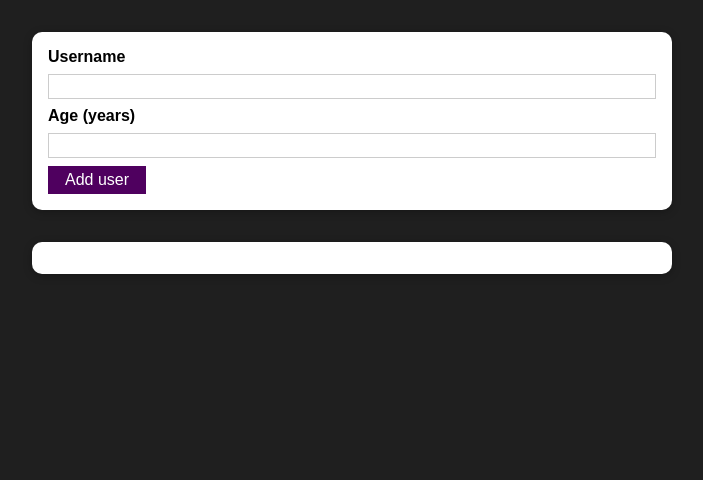
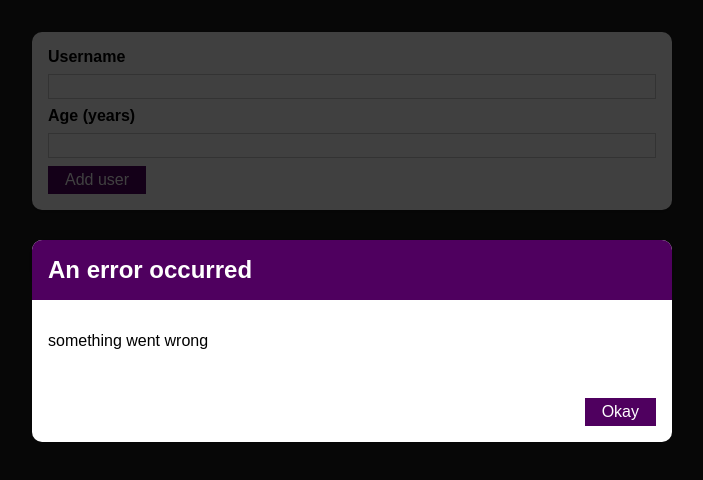
Before and after one commit to dnlstronge/AddUserProj, a React (Create React App) app: page / in a window 1280 px wide. Shown: the top 480 px of the page, without its empty margins (288-991 px from the left). Built offline with nearby package versions, Linux system fonts and the light colour scheme.

Commit message:
[x] - completed modal - now appears in browser [] - todo - render modal condtional [] - add functionality to button to close modal

```diff
--- a/src/components/UI/ErrorModal.js
+++ b/src/components/UI/ErrorModal.js
@@ -3,6 +3,8 @@ import Button from "./Button"
 import classes from "./ErrorModal.module.css"
 
 const ErrorModal = (props) => {
+
+    return (<div className={classes.backdrop}>
         <Card className={classes.modal}>
             <header className={classes.header}>
                 <h2>{props.title}</h2>
@@ -10,10 +12,11 @@ const ErrorModal = (props) => {
             <div className={classes.content}>
                 <p>{props.message}</p>
             </div>
-            <footer className={classes.action}>
+            <footer className={classes.actions}>
                 <Button>Okay</Button>
             </footer>
         </Card>
+    </div>)
 }
 
 export default ErrorModal;
--- a/src/components/users/Adduser.js
+++ b/src/components/users/Adduser.js
@@ -3,6 +3,7 @@ import { useState } from 'react'
 import Card from '../UI/Card'
 import classes from './Adduser.module.css'
 import Button from '../UI/Button'
+import ErrorModal from '../UI/ErrorModal'
 
 
 
@@ -34,7 +35,8 @@ const Adduser = (props) => {
 
 
     return (
-
+        <div>
+        <ErrorModal title={"An error occurred"} message={"something went wrong"} />
         <Card className={classes.input}>
         <form onSubmit={handleOnSubmit}>
             <label>Username</label>
@@ -57,7 +59,7 @@ const Adduser = (props) => {
         </form>
 
         </Card>
-
+        </div>
 
     )
 }
```
